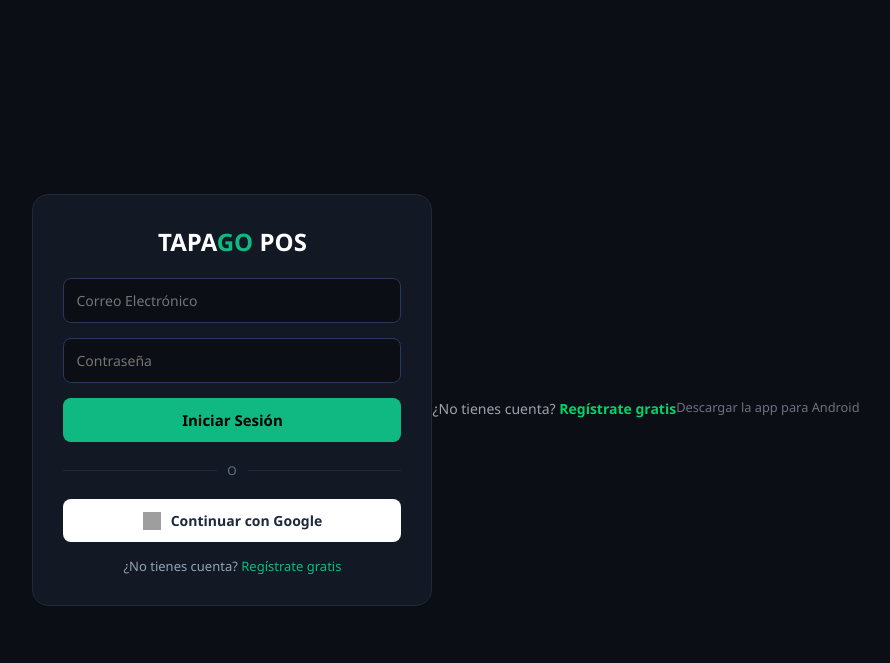
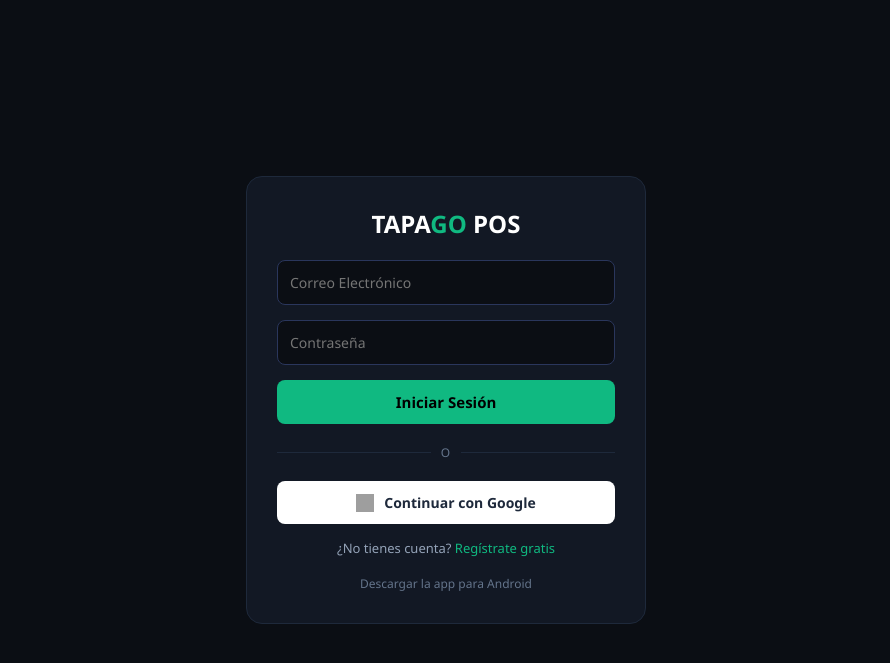
Before and after one commit to puchanasebastian/tapago-next, a Flask app: page /login in a window 1280 px wide. Shown: the top 663 px of the page, without its empty margins (194-1084 px from the left). Run offline with Flask 3, Linux system fonts and the light colour scheme; some libraries are stand-ins or nearby versions; grey boxes are pictures that could not be loaded.

Commit message:
login.html

```diff
--- a/templates/login.html
+++ b/templates/login.html
@@ -26,6 +26,11 @@
         .btn-google { display: flex; align-items: center; justify-content: center; gap: 10px; width: 100%; background: #ffffff; color: #1e293b; border: none; padding: 12px; border-radius: 8px; font-weight: 600; font-size: 14px; text-decoration: none; transition: background 0.2s; }
         .btn-google:hover { background: #f1f5f9; }
         .btn-google img { width: 18px; height: 18px; }
+
+        /* Estilo sutil para enlace de descarga */
+        .download-link { text-align: center; margin-top: 14px; }
+        .download-link a { color: #64748b; font-size: 12px; text-decoration: none; transition: color 0.2s; }
+        .download-link a:hover { color: #10b981; }
     </style>
 </head>
 <body>
@@ -56,19 +61,11 @@
         </a>
 
         <div class="link">¿No tienes cuenta? <a href="/registro">Regístrate gratis</a></div>
+
+        <!-- Enlace sutil de descarga centrado abajo -->
+        <div class="download-link">
+            <a href="/descargar-apk">Descargar la app para Android</a>
+        </div>
     </div>
-
-    <!-- Enlace de registro -->
-        <p style="margin-top: 16px; font-size: 0.875rem; color: #9ca3af; text-align: center;">
-            ¿No tienes cuenta? <a href="/registro" style="color: #00d26a; text-decoration: none; font-weight: bold;">Regístrate gratis</a>
-        </p>
-    </div>
-
-        <!-- Enlace sutil de descarga -->
-        <div style="margin-top: 12px; text-align: center;">
-            <a href="/descargar-apk" style="color: #6b7280; font-size: 0.8rem; text-decoration: none; transition: color 0.2s;" onmouseover="this.style.color='#00d26a'" onmouseout="this.style.color='#6b7280'">
-                Descargar la app para Android
-            </a>
-        </div>
-
-    </div> <!-- Cierre del contenedor/tarjeta del login -->
+</body>
+</html>
```
